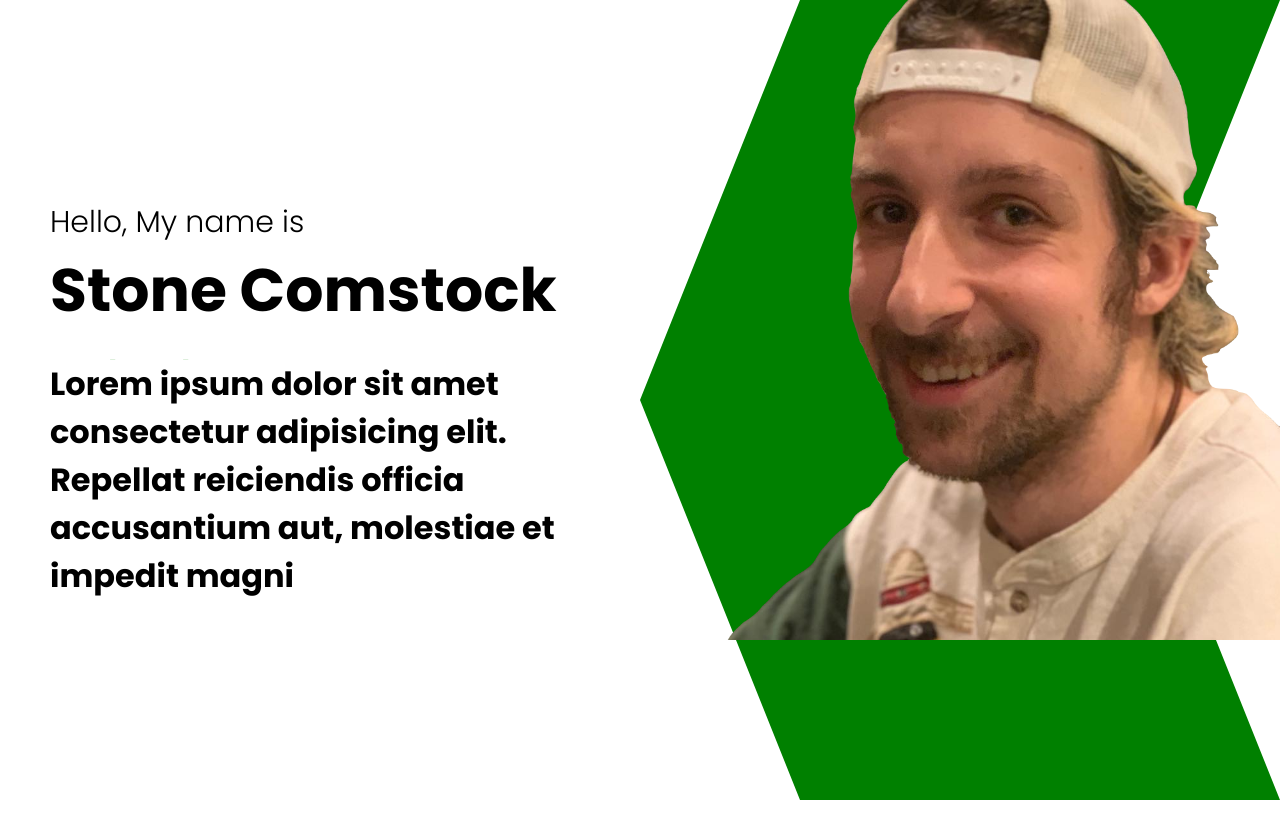
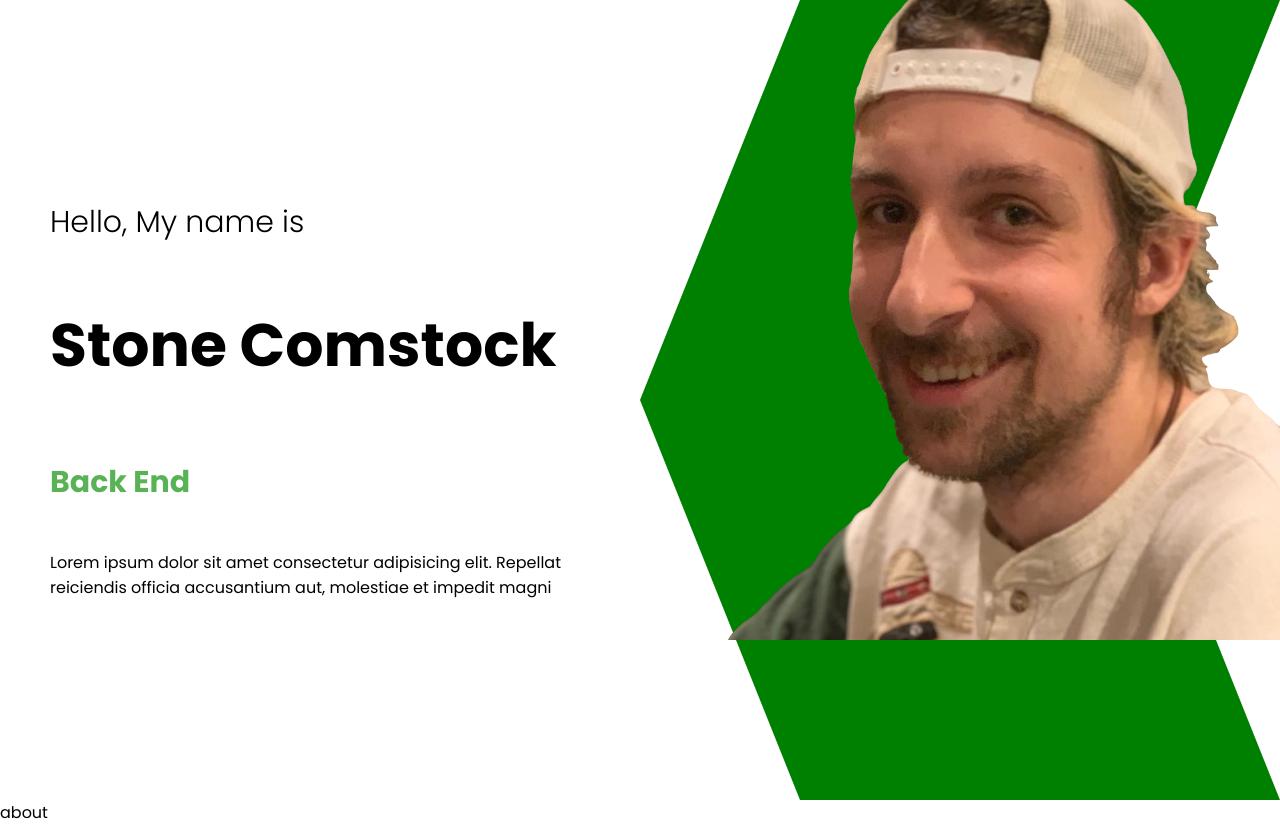
Before and after one commit to stone-com/react-portfolio, a React (Create React App) app: page / in a window 1280 px wide. Before the commit the page ends 800 px from the top, so only its background shows below. Built offline with nearby package versions, Linux system fonts and the light colour scheme.

Commit message:
started about component

```diff
--- a/src/App.jsx
+++ b/src/App.jsx
@@ -1,10 +1,12 @@
+import About from './components/intro/about/About';
 import Intro from './components/intro/Intro';
 
 function App() {
   return (
-    <div className='App'>
-      <h1><Intro/></h1>
-    </div>
+ <div>
+   <Intro />
+   <About />
+ </div>
   );
 }
 
--- a/src/components/intro/Intro.jsx
+++ b/src/components/intro/Intro.jsx
@@ -17,10 +17,10 @@ function Intro() {
               <div className='intro-title-item'>UI / UX</div>
             </div>
           </div>
-          <div className='intro-description'>
+          <p className='intro-description'>
             Lorem ipsum dolor sit amet consectetur adipisicing elit. Repellat
             reiciendis officia accusantium aut, molestiae et impedit magni
-          </div>
+          </p>
         </div>
       </div>
       <div className='intro-right'>
--- /dev/null
+++ b/src/components/intro/about/About.jsx
@@ -0,0 +1,8 @@
+import React from 'react';
+import './about.css';
+
+const About = () => {
+  return <div className='about'>about</div>;
+};
+
+export default About;
--- /dev/null
+++ b/src/components/intro/about/about.css
@@ -0,0 +1,3 @@
+.about {
+
+}
```
